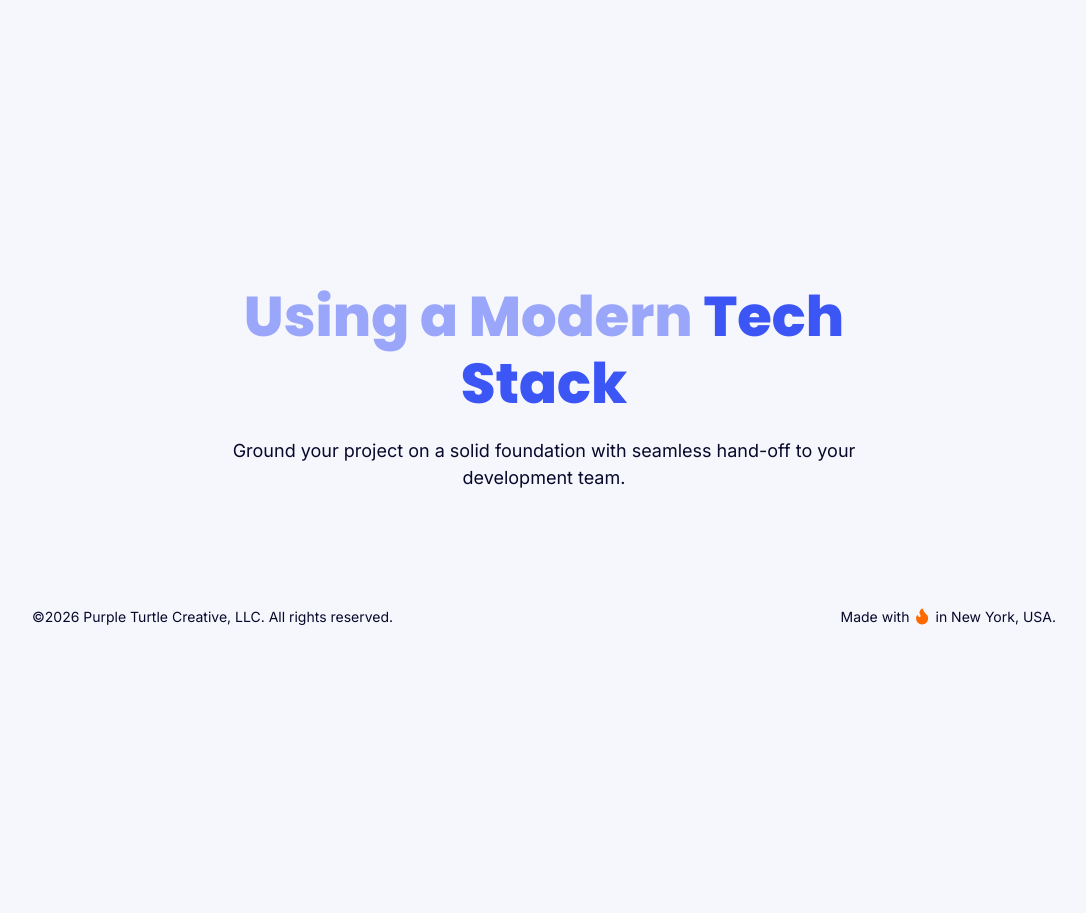
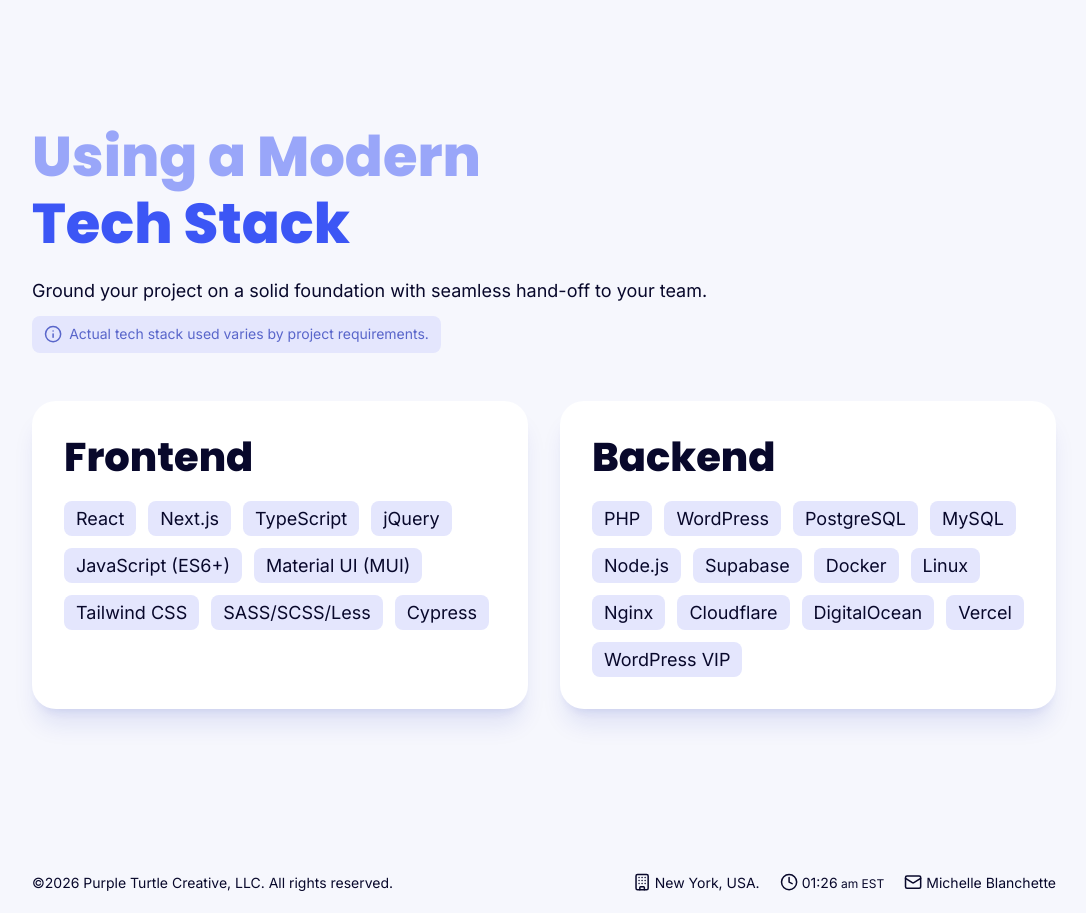
Before and after one commit to PurpleTurtleCreative/website, a Next.js app: page / in a window 1280 px wide. Shown: the part 2520-3433 px from the top of the page, without its empty margins (96-1182 px from the left). Before the commit the page ends 3168 px from the top, so only its background shows below. Built offline with nearby package versions, Linux system fonts and the light colour scheme.

Commit message:
tech services section, footer business information

```diff
--- a/src/app/globals.css
+++ b/src/app/globals.css
@@ -32,6 +32,19 @@
 
   /* Layout */
   --container-content: 1024px;
+
+  /* Animations */
+  --animate-blink: blink 1.5s steps(2,start) infinite;
+  @keyframes blink {
+    0%,
+    49% {
+      opacity: 1;
+    }
+    50%,
+    100% {
+      opacity: 0;
+    }
+  }
 }
 
 @layer base {
@@ -72,6 +85,10 @@
 
   .content-section {
     @apply max-w-content w-full p-4 mx-auto box-content;
+  }
+
+  .card {
+    @apply bg-white shadow-xl shadow-primary-dark/10 rounded-3xl p-8;
   }
 
   /* Waves */
--- /dev/null
+++ b/src/components/client/Clock.tsx
@@ -0,0 +1,40 @@
+"use client";
+
+import { useEffect, useState } from "react";
+
+export default function Clock() {
+    const [currentTime, setCurrentTime] = useState(new Date());
+
+    useEffect(() => {
+        const tick = () => {
+            setCurrentTime(new Date());
+        };
+
+        tick();
+        const intervalId = setInterval(tick, 60000);
+
+        return () => clearInterval(intervalId);
+    }, []);
+
+    const zoneParts = new Intl.DateTimeFormat("en-US", {
+        timeZone: "America/New_York",
+        hour12: true,
+        hour: "2-digit",
+        minute: "2-digit",
+        timeZoneName: "short",
+    }).formatToParts(currentTime);
+
+    const hour = zoneParts.find((part) => part.type === "hour")?.value ?? "--";
+    const minute = zoneParts.find((part) => part.type === "minute")?.value ?? "--";
+    const dayPeriod = zoneParts.find((part) => part.type === "dayPeriod")?.value.toLowerCase() ?? "";
+    const timeZoneName = zoneParts.find((part) => part.type === "timeZoneName")?.value ?? "";
+
+    return (
+        <span className="component-Clock">
+            {hour}
+            <span className="animate-blink">:</span>
+            {minute}
+            <span className="text-xs"> {dayPeriod} {timeZoneName}</span>
+        </span>
+    );
+}
--- a/src/components/sections/Services.tsx
+++ b/src/components/sections/Services.tsx
@@ -28,6 +28,18 @@
             ],
         },
         {
+            icon: ChartColumnIcon,
+            title: "Measure",
+            subtitle: "Unlock strategic insights to take your business to the next level.",
+            description: "Growth requires clarity. I implement event architecture and reporting frameworks that translate user behavior into actionable insight.",
+            bullets: [
+                "GA4 instrumentation design",
+                "Google Tag Manager configuration",
+                "Custom conversion tracking",
+                "Looker Studio executive dashboards",
+            ],
+        },
+        {
             icon: CircleFadingArrowUpIcon,
             title: "Optimize",
             subtitle: "Fine-tune your systems for peak performance.",
@@ -39,18 +51,6 @@
                 "Long-term architectural consultation",
             ],
         },
-        {
-            icon: ChartColumnIcon,
-            title: "Measure",
-            subtitle: "Unlock strategic insights to take your business to the next level.",
-            description: "Growth requires clarity. I implement event architecture and reporting frameworks that translate user behavior into actionable insight.",
-            bullets: [
-                "GA4 instrumentation design",
-                "Google Tag Manager configuration",
-                "Custom conversion tracking",
-                "Looker Studio executive dashboards",
-            ],
-        },
     ]
 
     return (
@@ -60,9 +60,9 @@
                     <h2 className="text-primary/50 mb-5"><span className="text-primary">Services</span> for Every Stage of Growth</h2>
                     <p>From initial launch to operational maturity, I build and refine the systems that support sustainable scale.</p>
                 </div>
-                <div className="grid grid-cols-1 md:grid-cols-2 gap-8 my-12 md:mb-80">
+                <div className="grid grid-cols-1 md:grid-cols-2 gap-8 my-12 md:mb-40">
                     {services.map((service, index) => (
-                        <div key={service.title} className={`bg-white shadow-xl shadow-primary-dark/10 rounded-3xl p-8 ${( 0 === ( index + 1 ) % 2 ) ? "md:translate-y-40" : ""}`}>
+                        <div key={index} className={`card ${( 0 === ( index + 1 ) % 2 ) ? "md:translate-y-40" : ""}`}>
                             <div className="inline-block relative text-primary-lightest">
                                 <HexagonIcon fill="currentColor" width={64} height={64} />
                                 <div className="absolute inset-4 text-primary"><service.icon width={32} height={32} /></div>
--- a/src/components/sections/Tech.tsx
+++ b/src/components/sections/Tech.tsx
@@ -1,10 +1,61 @@
+import { InfoIcon } from "lucide-react"
+
 export default function Tech() {
+
+    const technologies = [
+        {
+            title: "Frontend",
+            items: [
+                "React",
+                "Next.js",
+                "TypeScript",
+                "jQuery",
+                "JavaScript (ES6+)",
+                "Material UI (MUI)",
+                "Tailwind CSS",
+                "SASS/SCSS/Less",
+                "Cypress",
+            ],
+        },
+        {
+            title: "Backend",
+            items: [
+                "PHP",
+                "WordPress",
+                "PostgreSQL",
+                "MySQL",
+                "Node.js",
+                "Supabase",
+                "Docker",
+                "Linux",
+                "Nginx",
+                "Cloudflare",
+                "DigitalOcean",
+                "Vercel",
+                "WordPress VIP",
+            ],
+        },
+    ]
+
     return (
         <div className="component-Tech w-full py-20">
             <div className="content-section">
-                <div className="w-2/3 mx-auto text-center">
-                    <h2 className="text-primary/50 mb-5">Using a Modern <span className="text-primary">Tech Stack</span></h2>
-                    <p>Ground your project on a solid foundation with seamless hand-off to your development team.</p>
+                <div className="w-2/3">
+                    <h2 className="text-primary/50 mb-5">Using a Modern <span className="text-primary">Tech&nbsp;Stack</span></h2>
+                    <p>Ground your project on a solid foundation with seamless hand-off to your team.</p>
+                    <p className="bg-grey-lightest text-primary-dark/66 text-sm px-3 py-2 rounded-lg mt-3 w-fit"><InfoIcon className="inline-block relative bottom-[0.1em]" width="1.3em" height="1.3em" />&ensp;Actual tech stack used varies by project requirements.</p>
+                </div>
+                <div className="grid grid-cols-1 md:grid-cols-2 gap-8 my-12">
+                    {technologies.map((tech, index) => (
+                        <div key={index} className="card">
+                            <h3>{tech.title}</h3>
+                            <ul className="list-none mt-5 text-left flex flex-wrap gap-3">
+                                {tech.items.map((item, index) => (
+                                    <li key={index} className="block px-3 py-1 rounded-lg bg-grey-lightest">{item}</li>
+                                ))}
+                            </ul>
+                        </div>
+                    ))}
                 </div>
             </div>
         </div>
--- a/src/components/ui/Footer.tsx
+++ b/src/components/ui/Footer.tsx
@@ -1,11 +1,16 @@
-import { FlameIcon } from "lucide-react";
+import { BuildingIcon, ClockIcon, MailIcon } from "lucide-react";
+import Clock from "../client/Clock";
 
 export default function Footer() {
     return (
         <footer className="component-Footer w-full">
             <div className="content-section flex flex-wrap items-center justify-between gap-y-3 py-5 text-sm">
                 <p>{`©${new Date().getFullYear()} Purple Turtle Creative, LLC. All rights reserved.`}</p>
-                <p>Made with <FlameIcon fill="currentColor" className="inline-block text-orange-500 relative bottom-[0.15em]" aria-label="passion" width="1.3em" height="1.3em" /> in New York, USA.</p>
+                <ul className="list-none flex flex-wrap gap-x-5">
+                    <li><BuildingIcon className="inline-block relative bottom-[0.1em]" aria-label="headquarters" width="1.3em" height="1.3em" /> New York, USA.</li>
+                    <li><ClockIcon className="inline-block relative bottom-[0.1em]" aria-label="business local time" width="1.3em" height="1.3em" /> <Clock /></li>
+                    <li><MailIcon className="inline-block relative bottom-[0.1em]" aria-label="email contact" width="1.3em" height="1.3em" /> <a href="mailto:michelle@purpleturtlecreative.com">Michelle Blanchette</a></li>
+                </ul>
             </div>
         </footer>
     );
```
